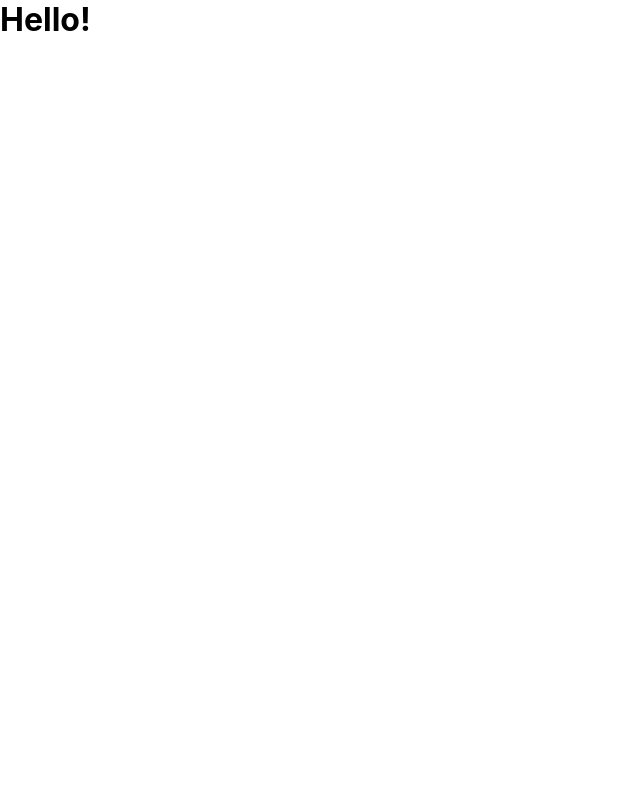
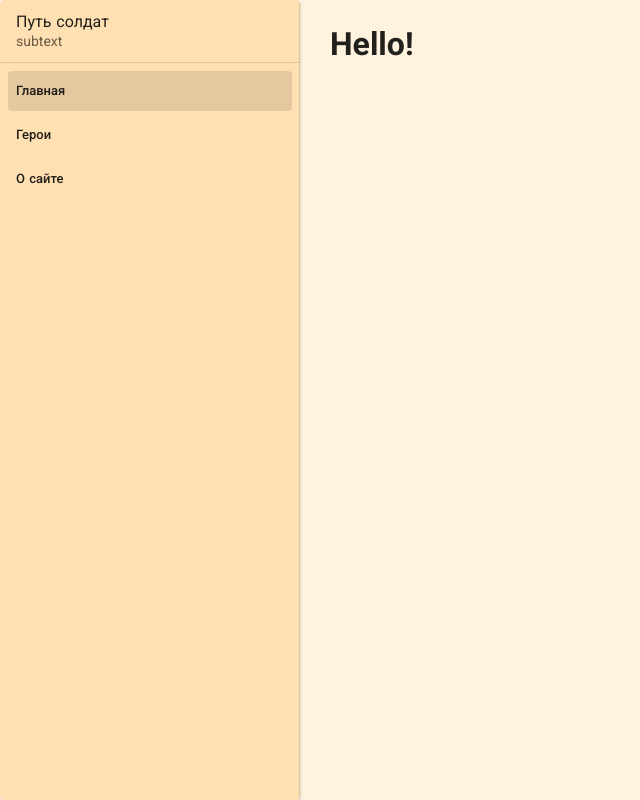
Before and after one commit to DanMelnikov/the-way-of-soldiers, a Nuxt app: page / in a window 1280 px wide. Shown: the whole page, without its empty margins (0-640 px from the left). Built offline with nearby package versions, Linux system fonts and the light colour scheme.

Commit message:
Изменен дефолтный layout

```diff
--- a/layouts/default.vue
+++ b/layouts/default.vue
@@ -1,55 +1,46 @@
 <template>
-  <div>
-    <nuxt />
-  </div>
+  <v-app>
+    <div class="main-wrapper">
+      <div class="navbar">
+        <Navigation />
+      </div>
+
+      <main class="page-content">
+        <nuxt />
+      </main>
+    </div>
+  </v-app>
 </template>
 
-<style>
-html {
-  font-family: 'Source Sans Pro', -apple-system, BlinkMacSystemFont, 'Segoe UI',
-    Roboto, 'Helvetica Neue', Arial, sans-serif;
-  font-size: 16px;
-  word-spacing: 1px;
-  -ms-text-size-adjust: 100%;
-  -webkit-text-size-adjust: 100%;
-  -moz-osx-font-smoothing: grayscale;
-  -webkit-font-smoothing: antialiased;
-  box-sizing: border-box;
+<script>
+import Navigation from '../components/Navigation'
+
+export default {
+  components: {
+    Navigation
+  }
 }
+</script>
 
-*,
-*:before,
-*:after {
-  box-sizing: border-box;
-  margin: 0;
-}
+<style lang="less">
+  @import 'vuetify/dist/vuetify.min.css';
+  @import '@mdi/font/css/materialdesignicons.min.css';
 
-.button--green {
-  display: inline-block;
-  border-radius: 4px;
-  border: 1px solid #3b8070;
-  color: #3b8070;
-  text-decoration: none;
-  padding: 10px 30px;
-}
+  .main-wrapper {
+    display: grid;
+    grid-template-areas: "nav page";
+    grid-template-columns: 300px 1fr;
+    grid-template-rows: 100vh;
+  }
 
-.button--green:hover {
-  color: #fff;
-  background-color: #3b8070;
-}
+  .navbar {
+    grid-area: nav;
+  }
 
-.button--grey {
-  display: inline-block;
-  border-radius: 4px;
-  border: 1px solid #35495e;
-  color: #35495e;
-  text-decoration: none;
-  padding: 10px 30px;
-  margin-left: 15px;
-}
-
-.button--grey:hover {
-  color: #fff;
-  background-color: #35495e;
-}
+  .page-content {
+    grid-area: page;
+    padding: 20px 30px;
+    background-color: #fff3e0;
+    overflow: auto;
+  }
 </style>
```
